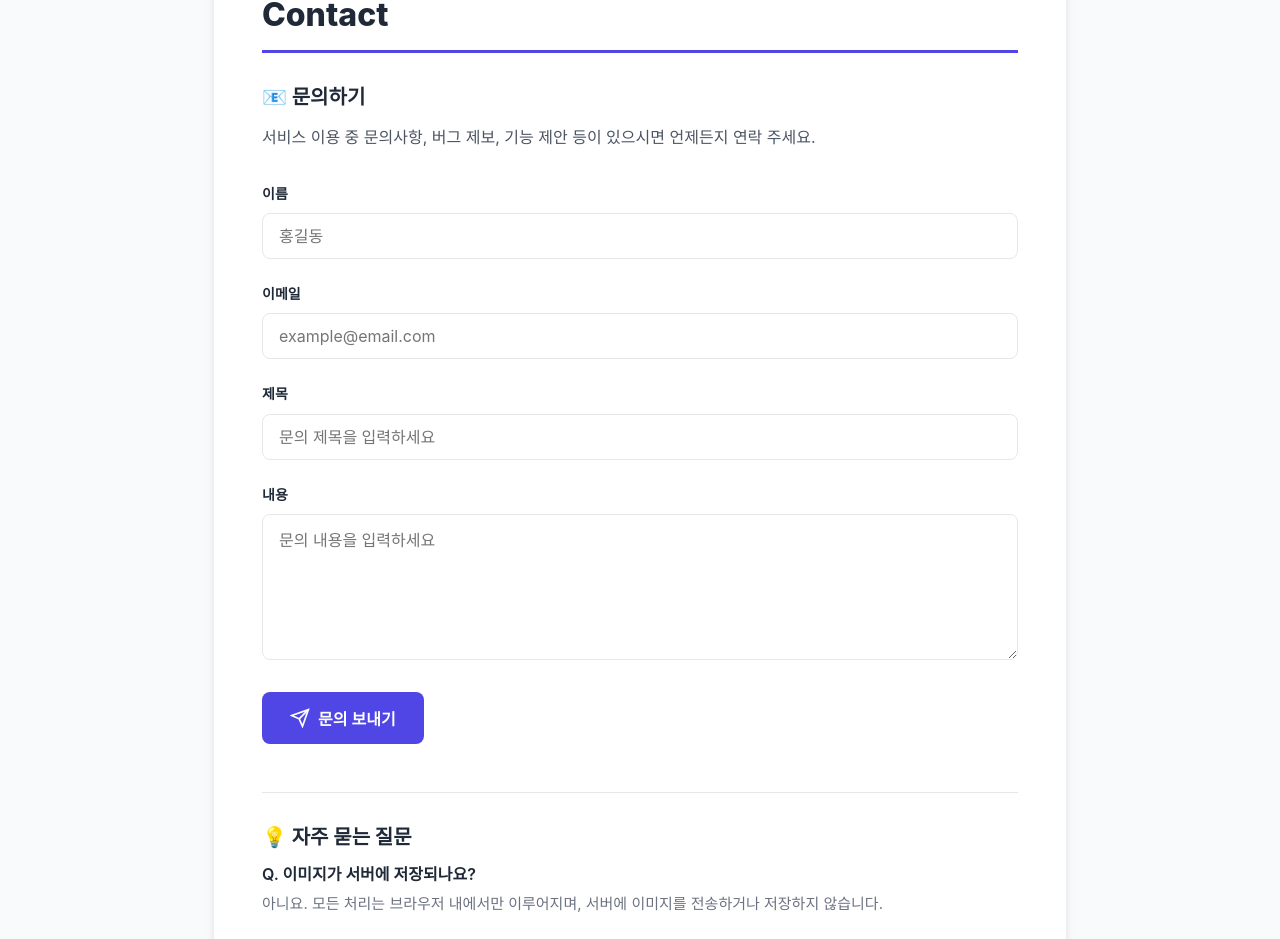
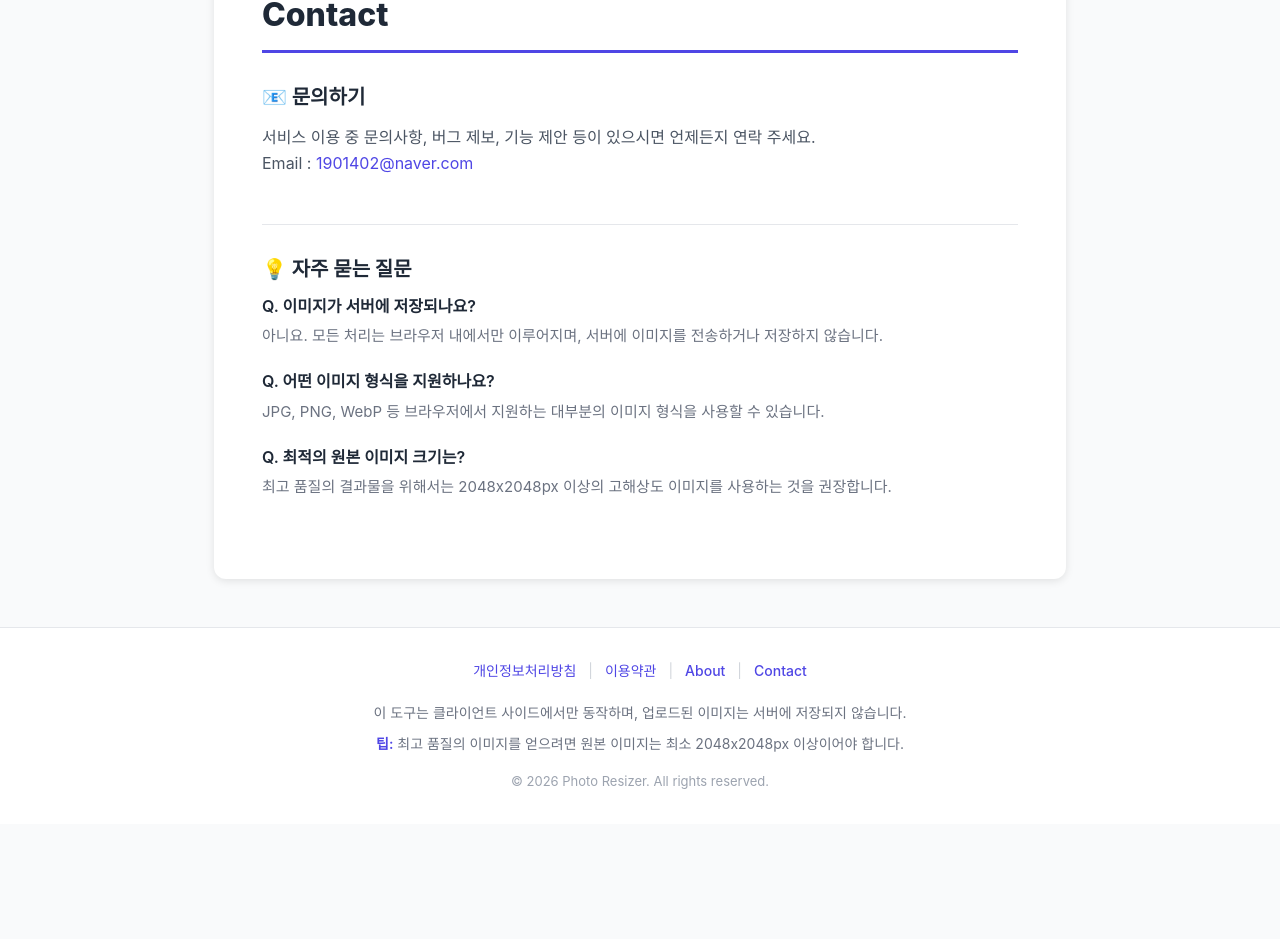
Before and after one commit to xong95/photo-resizer, a Vue app: page /contact in a window 1280 px wide. Shown: the part 326-1265 px from the top of the page. After the commit the page ends 1150 px from the top, so only its background shows below. Built offline with nearby package versions, Linux system fonts and the light colour scheme.

Commit message:
메일추가

```diff
--- a/src/views/ContactPage.vue
+++ b/src/views/ContactPage.vue
@@ -8,9 +8,13 @@
         <p>
           서비스 이용 중 문의사항, 버그 제보, 기능 제안 등이 있으시면 언제든지 연락 주세요.
         </p>
+
+        <p>
+          Email : <a href="mailto:1901402@naver.com">1901402@naver.com</a>
+        </p>
       </section>
 
-      <div class="contact-form">
+      <!-- <div class="contact-form">
         <div class="form-group">
           <label for="name" class="form-label">이름</label>
           <input
@@ -66,7 +70,7 @@
         <div v-if="submitMessage" :class="['message', submitMessage.type]">
           {{ submitMessage.text }}
         </div>
-      </div>
+      </div> -->
 
       <section class="content-section info-section">
         <h2>💡 자주 묻는 질문</h2>
```
